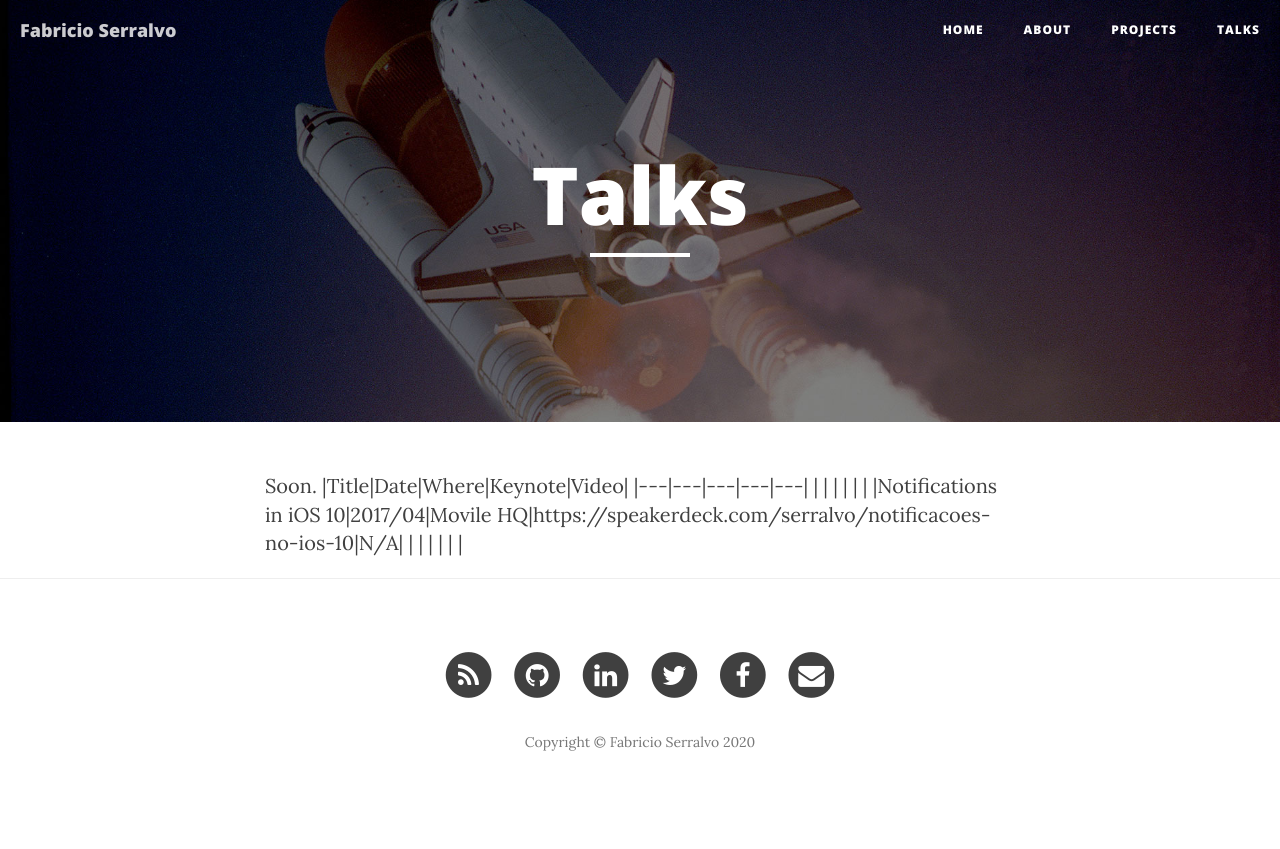
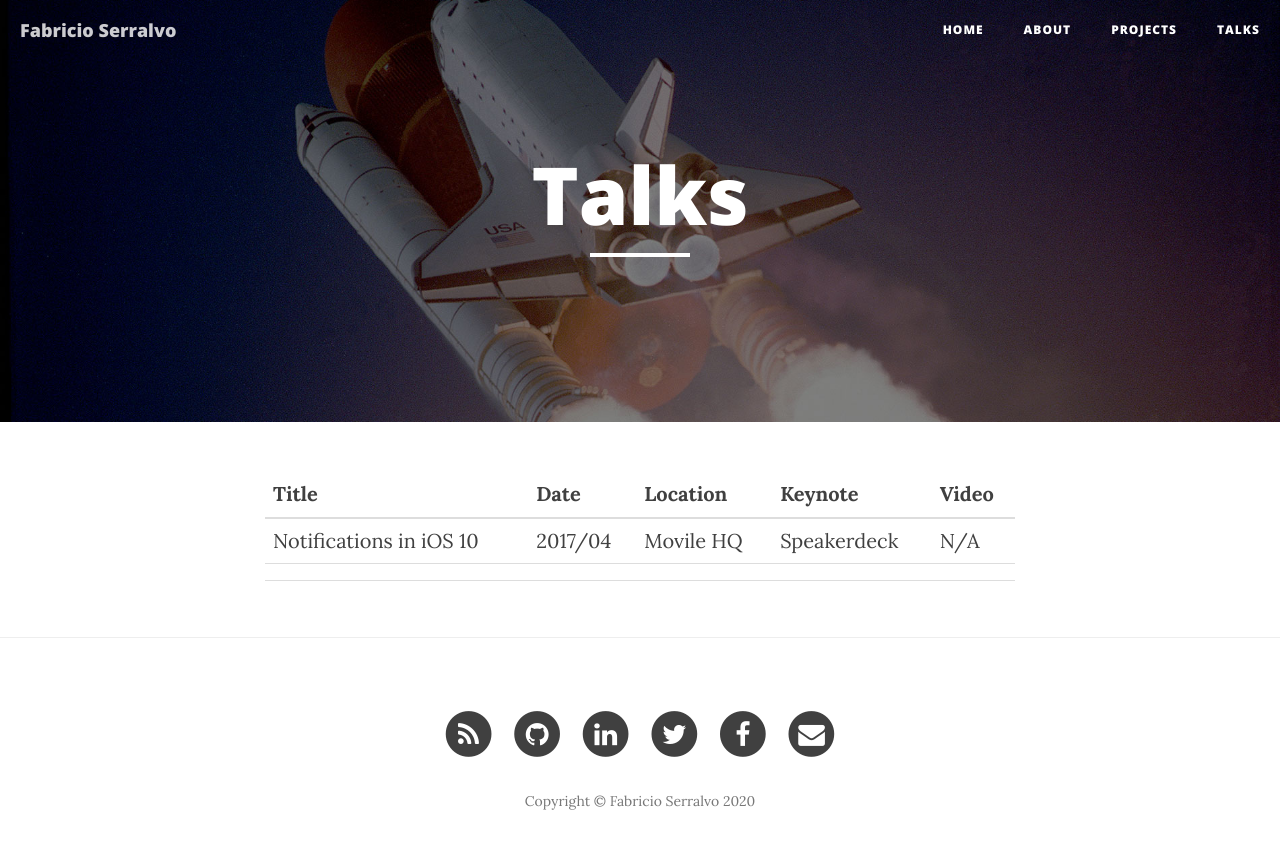
Before and after one commit to serralvo/serralvo.github.io, a Jekyll site: the page built from talks.html, in a window 1280 px wide. Shown: the top 849 px of the page. Built offline with Jekyll 4.4.1, drawn with Linux system fonts in a browser that asks for light colours; nearby versions of some CDN libraries.

Commit message:
Update talks.html

```diff
--- a/talks.html
+++ b/talks.html
@@ -5,10 +5,37 @@ permalink: /talks/
 header-img: "img/projects.jpg"
 ---
 
-Soon.
-
-|Title|Date|Where|Keynote|Video|
-|---|---|---|---|---|
-|   |   |   |   |   |
-|Notifications in iOS 10|2017/04|Movile HQ|https://speakerdeck.com/serralvo/notificacoes-no-ios-10|N/A|
-|   |   |   |   |   |
+<table>
+<thead>
+  <tr>
+    <th>Title</th>
+    <th>Date</th>
+    <th>Location</th>
+    <th>Keynote</th>
+    <th>Video</th>
+  </tr>
+</thead>
+<tbody>
+  <tr>
+    <td>Notifications in iOS 10</td>
+    <td>2017/04</td>
+    <td>Movile HQ</td>
+    <td><a href="https://speakerdeck.com/serralvo/notificacoes-no-ios-10" target="_blank">Speakerdeck</a></td>
+    <td>N/A</td>
+  </tr>
+  <tr>
+    <td></td>
+    <td></td>
+    <td></td>
+    <td></td>
+    <td></td>
+  </tr>
+  <tr>
+    <td></td>
+    <td></td>
+    <td></td>
+    <td></td>
+    <td></td>
+  </tr>
+</tbody>
+</table>
```
